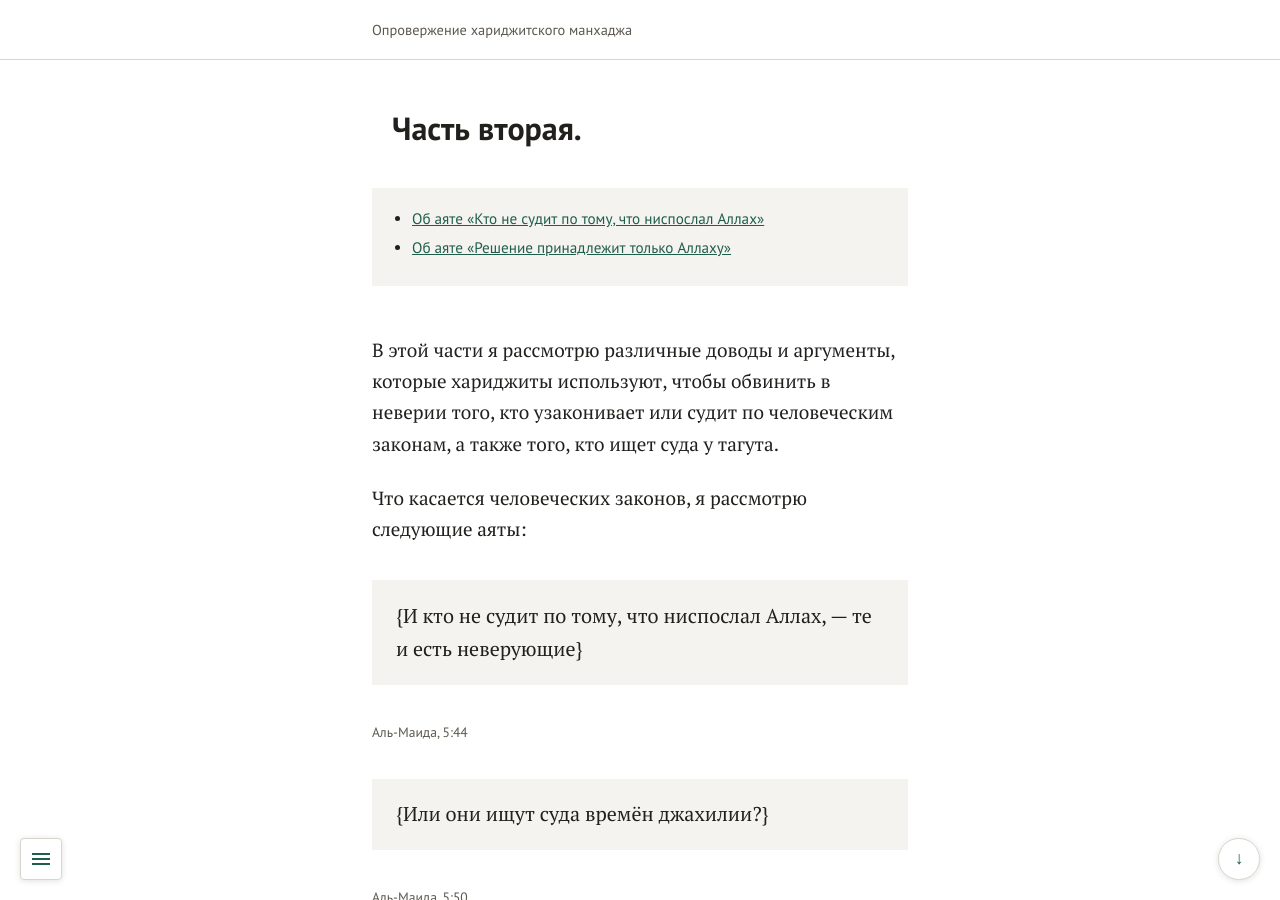
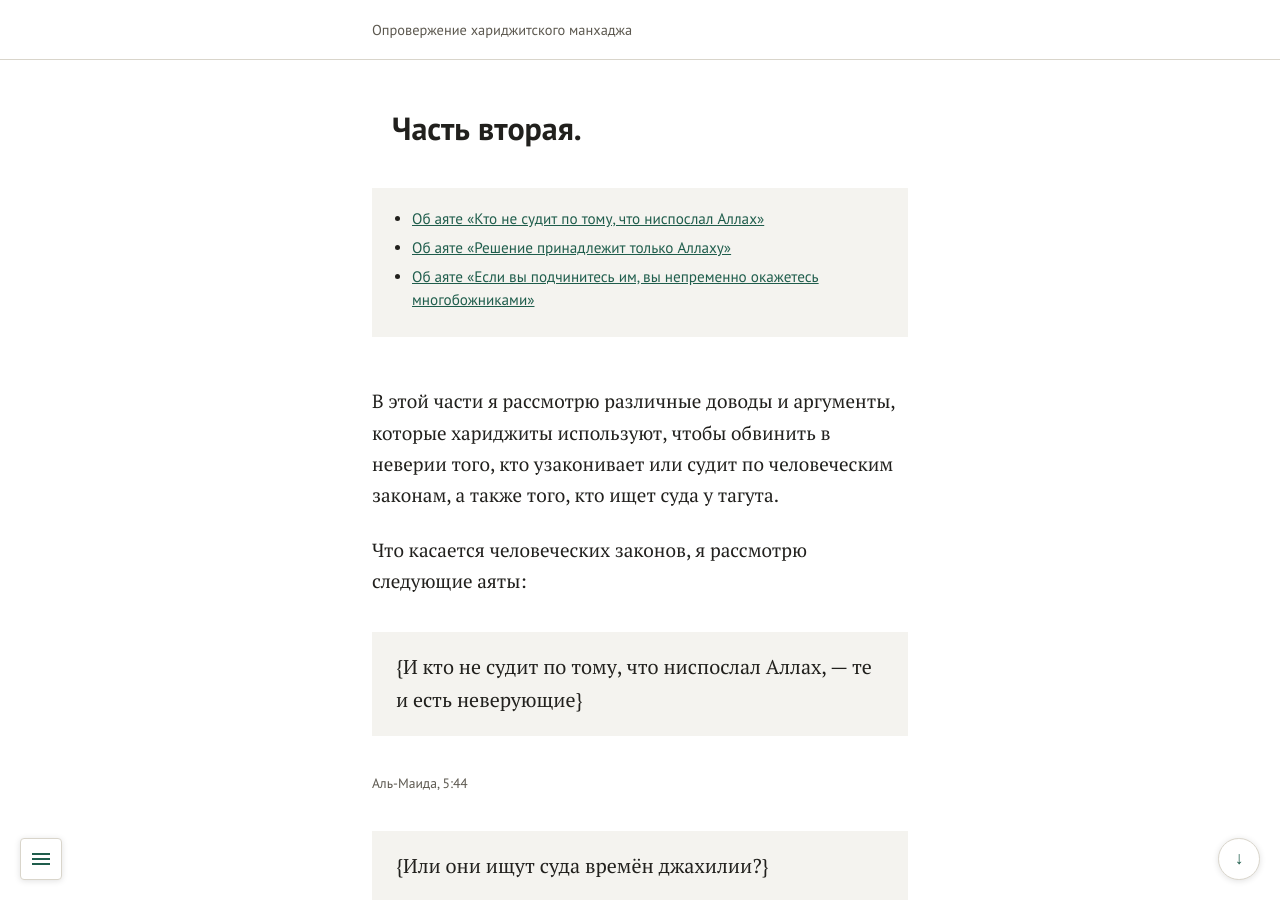
Before and after one commit to balqani/tahakum, a Jekyll site: the page built from chast-02.md, in a window 1280 px wide and 900 px high. Built offline with Jekyll 4.4.1, drawn with Linux system fonts in a browser that asks for light colours; some of the changed text lies outside the part shown.

Commit message:
Add section on polytheism and related verses
Added section discussing the verse about submission leading to polytheism and included additional verses used in the context.

```diff
--- a/chast-02.md
+++ b/chast-02.md
@@ -1279,6 +1279,8 @@ next_title: "К третьей части"
 
 Разумеется, для Ахлю-с-Сунна это не составляет проблемы, поскольку они изначально не придерживаются этих дебильных принципов и не считают, что то обстоятельство, что некое действие «исключительно принадлежит Аллаху» — в том смысле, что без дозволения Аллаха оно физически невозможно, — означает, что человек, совершающий его материальный аналог, становится мушриком.
 
+
+## Об аяте «Если вы подчинитесь им, вы непременно окажетесь многобожниками»
 И ещё два аята, которые они используют:
 
 > {Не ешьте того, над чем не было произнесено имя
```
